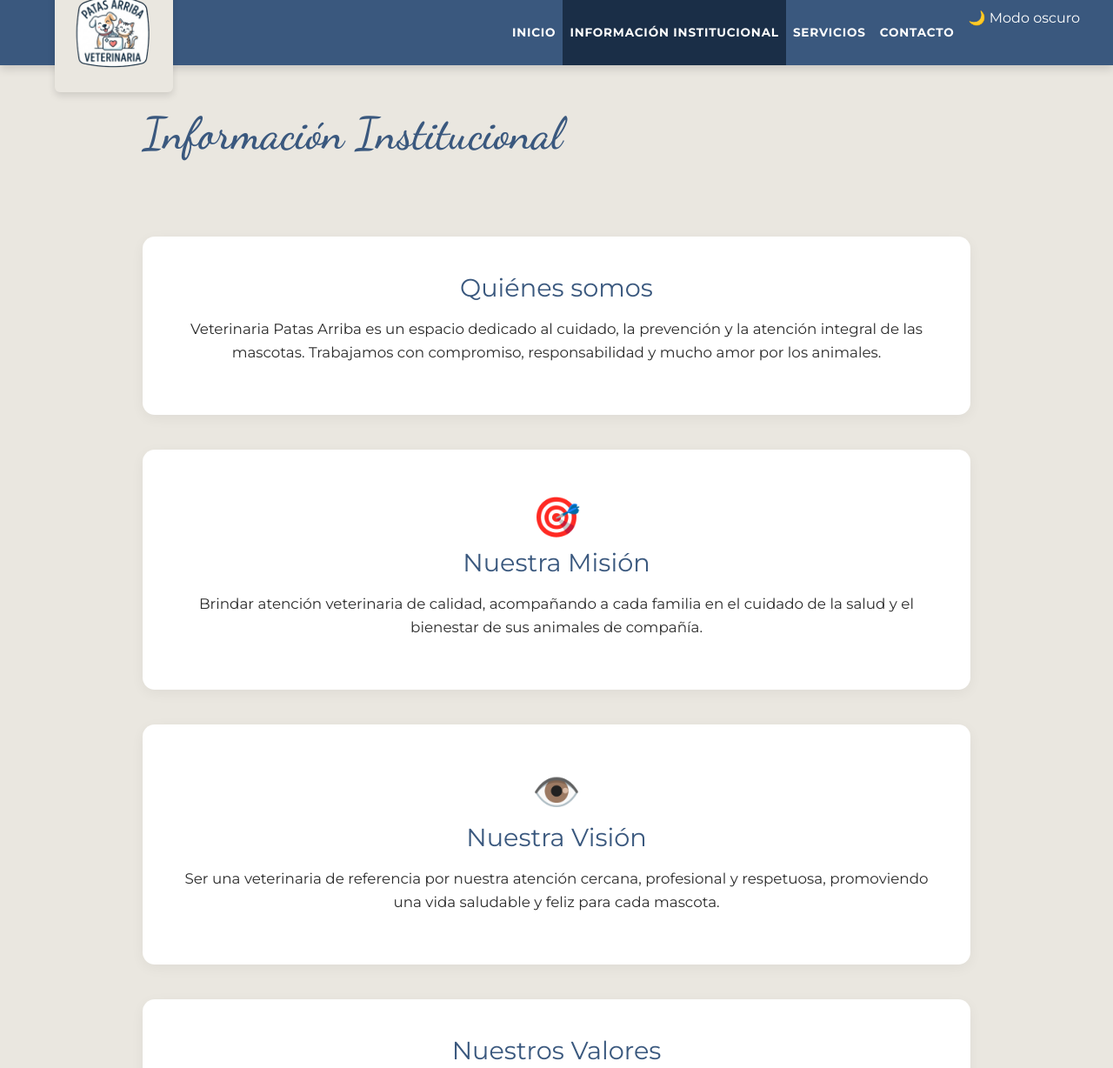
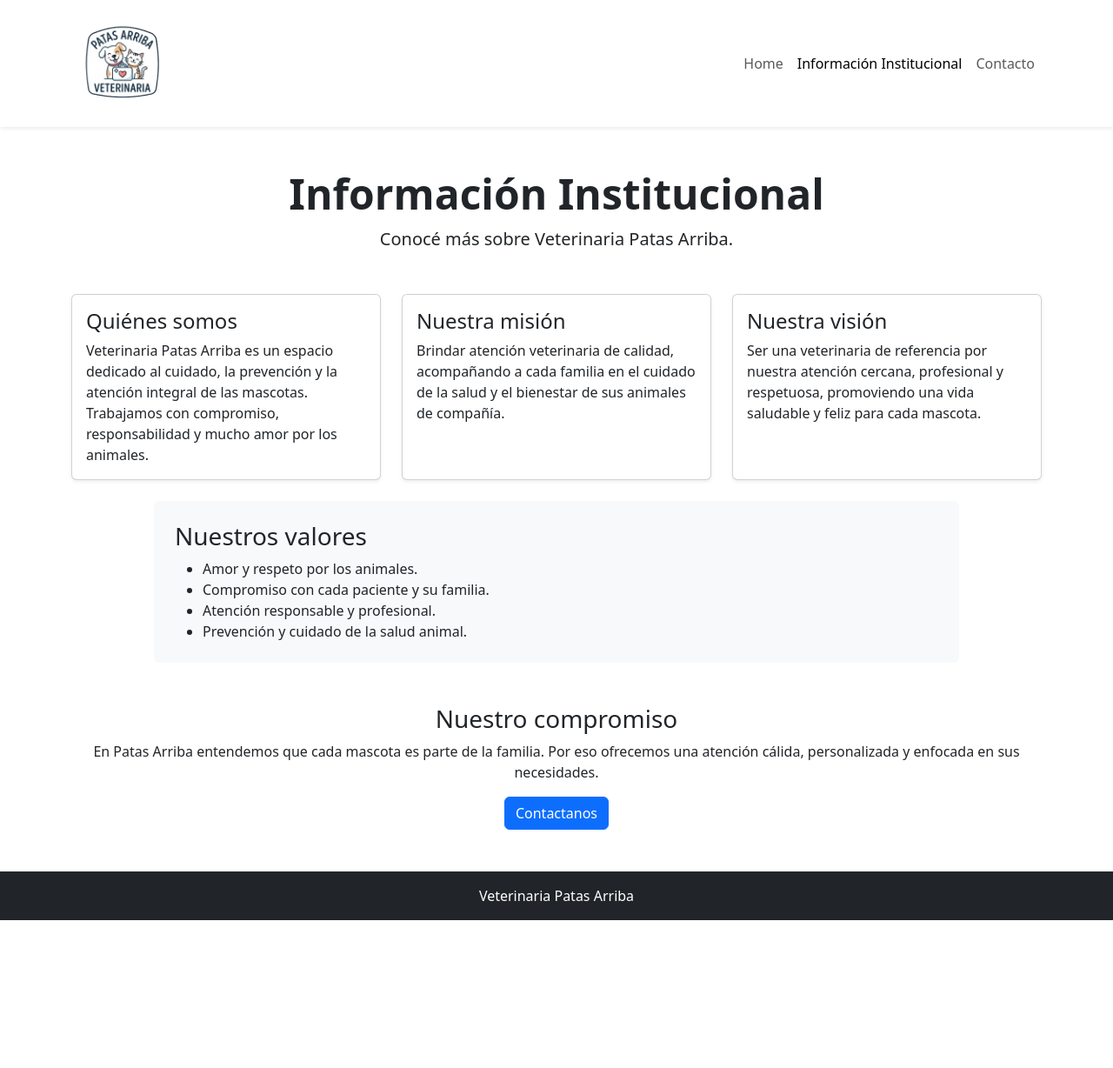
Before and after one commit to gislena/tp_idw_grupo9, a website: page paginas/institucional.html in a window 1280 px wide. Shown: the top 1228 px of the page at 87% size. After the commit the page ends 1058 px from the top, so only its background shows below. Drawn offline with nearby package versions, Linux system fonts and the light colour scheme.

Commit message:
Update institucional.html

```diff
--- a/paginas/institucional.html
+++ b/paginas/institucional.html
@@ -3,90 +3,148 @@
 <head>
     <meta charset="UTF-8">
     <meta name="viewport" content="width=device-width, initial-scale=1.0">
-    <title>Información Institucional | Veterinaria Patas Arriba</title>
-    <link href="https://cdn.jsdelivr.net/npm/bootstrap@5.3.3/dist/css/bootstrap.min.css" rel="stylesheet">
-    <link rel="stylesheet" href="../estilos/estilos.css">
+
+    <title>Información Institucional | Patas Arriba</title>
+
+
+    <link href="https://cdn.jsdelivr.net/npm/bootstrap@5.3.8/dist/css/bootstrap.min.css"
+        rel="stylesheet"
+        integrity="sha384-sRIl4kxILFvY47J16cr9ZwB07vP4J8+LH7qKQnuqkuIAvNWLzeN8tE5YBujZqJLB"
+        crossorigin="anonymous">
+
+
+    <link rel="stylesheet" href="styles.css">
 </head>
 
 <body>
 
-    <header class="encabezado">
-        <nav class="navbar navbar-expand-lg navegacion" aria-label="Navegación principal">
-            <div class="logo-contenedor">
-                <img src="../assets/images/Logo.png" alt="Logo Veterinaria Patas Arriba" class="logo">
-            </div>
+    <header>
+        <nav class="navbar navbar-expand-lg bg-white shadow-sm">
+            <div class="container">
+                <a class="navbar-brand" href="index.html">
+                    <img src="/assets/images/Logo.png"
+                        alt="Logo de Veterinaria Patas Arriba"
+                        width="120"
+                        class="img-fluid">
+                </a>
 
-            <button class="navbar-toggler" type="button" data-bs-toggle="collapse" data-bs-target="#menuPrincipal" aria-controls="menuPrincipal" aria-expanded="false" aria-label="Abrir menú">
-                <span class="navbar-toggler-icon"></span>
-            </button>
-            <div class="collapse navbar-collapse" id="menuPrincipal">
-                <ul class="navbar-nav ms-auto">
-                    <li class="nav-item"><a href="../index.html" class="nav-link">Inicio</a></li>
-                    <li class="nav-item"><a href="institucional.html" class="nav-link activo">Información institucional</a></li>
-                    <li class="nav-item"><a href="../index.html#servicios" class="nav-link">Servicios</a></li>
-                    <li class="nav-item"><a href="contactos.html" class="nav-link">Contacto</a></li>
-                    <li class="nav-item"><button id="botonTema" class="nav-link boton-tema" type="button" aria-pressed="false">🌙 Modo oscuro</button></li>
-                </ul>
+                <button class="navbar-toggler" type="button"
+                    data-bs-toggle="collapse"
+                    data-bs-target="#menuPrincipal"
+                    aria-controls="menuPrincipal"
+                    aria-expanded="false"
+                    aria-label="Abrir menú de navegación">
+                    <span class="navbar-toggler-icon"></span>
+                </button>
+
+                <div class="collapse navbar-collapse" id="menuPrincipal">
+                    <ul class="navbar-nav ms-auto text-center">
+                        <li class="nav-item">
+                            <a class="nav-link" href="index.html">Home</a>
+                        </li>
+                        <li class="nav-item">
+                            <a class="nav-link active" aria-current="page"
+                                href="institucional.html">
+                                Información Institucional
+                            </a>
+                        </li>
+                        <li class="nav-item">
+                            <a class="nav-link" href="contacto.html">Contacto</a>
+                        </li>
+                    </ul>
+                </div>
             </div>
         </nav>
     </header>
 
-
-    <main class="contenedor-institucional">
-        <h1 class="titulo-seccion">Información Institucional</h1>
-
-        <section class="tarjeta-institucional">
-            <h2>Quiénes somos</h2>
-            <p>
-                Veterinaria Patas Arriba es un espacio dedicado al cuidado,
-                la prevención y la atención integral de las mascotas.
-                Trabajamos con compromiso, responsabilidad y mucho amor por los animales.
+    <main class="container py-5">
+        <section class="text-center mb-5">
+            <h1 class="display-5 fw-bold">Información Institucional</h1>
+            <p class="lead">
+                Conocé más sobre Veterinaria Patas Arriba.
             </p>
         </section>
 
-        <section class="tarjeta-institucional">
-            <span class="icono-servicio">🎯</span>
-            <h2>Nuestra Misión</h2>
-            <p>
-                Brindar atención veterinaria de calidad, acompañando a cada familia
-                en el cuidado de la salud y el bienestar de sus animales de compañía.
-            </p>
+        <section class="row g-4">
+            <article class="col-12 col-md-6 col-lg-4">
+                <div class="card h-100 shadow-sm">
+                    <div class="card-body">
+                        <h2 class="card-title h4">Quiénes somos</h2>
+                        <p class="card-text">
+                            Veterinaria Patas Arriba es un espacio dedicado al
+                            cuidado, la prevención y la atención integral de las mascotas.
+                            Trabajamos con compromiso, responsabilidad y mucho
+                            amor por los animales.
+                        </p>
+                    </div>
+                </div>
+            </article>
+
+            <article class="col-12 col-md-6 col-lg-4">
+                <div class="card h-100 shadow-sm">
+                    <div class="card-body">
+                        <h2 class="card-title h4">Nuestra misión</h2>
+                        <p class="card-text">
+                            Brindar atención veterinaria de calidad, acompañando
+                            a cada familia en el cuidado de la salud y el
+                            bienestar de sus animales de compañía.
+                        </p>
+                    </div>
+                </div>
+            </article>
+
+            <article class="col-12 col-md-6 col-lg-4">
+                <div class="card h-100 shadow-sm">
+                    <div class="card-body">
+                        <h2 class="card-title h4">Nuestra visión</h2>
+                        <p class="card-text">
+                            Ser una veterinaria de referencia por nuestra
+                            atención cercana, profesional y respetuosa,
+                            promoviendo una vida saludable y feliz para cada mascota.
+                        </p>
+                    </div>
+                </div>
+            </article>
         </section>
 
-        <section class="tarjeta-institucional">
-            <span class="icono-servicio">👁️</span>
-            <h2>Nuestra Visión</h2>
-            <p>
-                Ser una veterinaria de referencia por nuestra atención cercana,
-                profesional y respetuosa, promoviendo una vida saludable y feliz
-                para cada mascota.
-            </p>
+        <section class="row justify-content-center mt-4">
+            <article class="col-12 col-lg-10">
+                <div class="card border-0 bg-light">
+                    <div class="card-body p-4">
+                        <h2 class="h3">Nuestros valores</h2>
+
+                        <ul class="mb-0">
+                            <li>Amor y respeto por los animales.</li>
+                            <li>Compromiso con cada paciente y su familia.</li>
+                            <li>Atención responsable y profesional.</li>
+                            <li>Prevención y cuidado de la salud animal.</li>
+                        </ul>
+                    </div>
+                </div>
+            </article>
         </section>
 
-        <section class="tarjeta-institucional">
-            <h2>Nuestros Valores</h2>
-            <ul class="lista-valores">
-                <li>🐾 Amor y respeto por los animales.</li>
-                <li>🐾 Compromiso con cada paciente y su familia.</li>
-                <li>🐾 Atención responsable y profesional.</li>
-                <li>🐾 Prevención y cuidado de la salud animal.</li>
-            </ul>
-        </section>
-
-        <section class="tarjeta-institucional">
-            <h2>Compromiso con tu mascota</h2>
+        <section class="text-center mt-5">
+            <h2 class="h3">Nuestro compromiso</h2>
             <p>
                 En Patas Arriba entendemos que cada mascota es parte de la familia.
                 Por eso ofrecemos una atención cálida, personalizada y enfocada
                 en sus necesidades.
             </p>
+
+            <a href="contacto.html" class="btn btn-primary">
+                Contactanos
+            </a>
         </section>
     </main>
 
-    <footer id="contacto" class="pie-pagina">
-        <p>&copy; 2026 Veterinaria Patas Arriba - IDW - FCAD UNER</p>
+    <footer class="bg-dark text-white text-center py-3">
+        <p class="mb-0">Veterinaria Patas Arriba</p>
     </footer>
-    <script src="https://cdn.jsdelivr.net/npm/bootstrap@5.3.3/dist/js/bootstrap.bundle.min.js"></script>
-    <script src="../scripts/tema.js"></script>
+
+    <script src="https://cdn.jsdelivr.net/npm/bootstrap@5.3.8/dist/js/bootstrap.bundle.min.js"
+        integrity="sha384-FKyoEForCGlyvwx9Hj09JcYn3nv7wiPVlz7YYwJrWVcXK/BmnVDxM+D2scQbITxI"
+        crossorigin="anonymous"></script>
+
 </body>
 </html>
```
